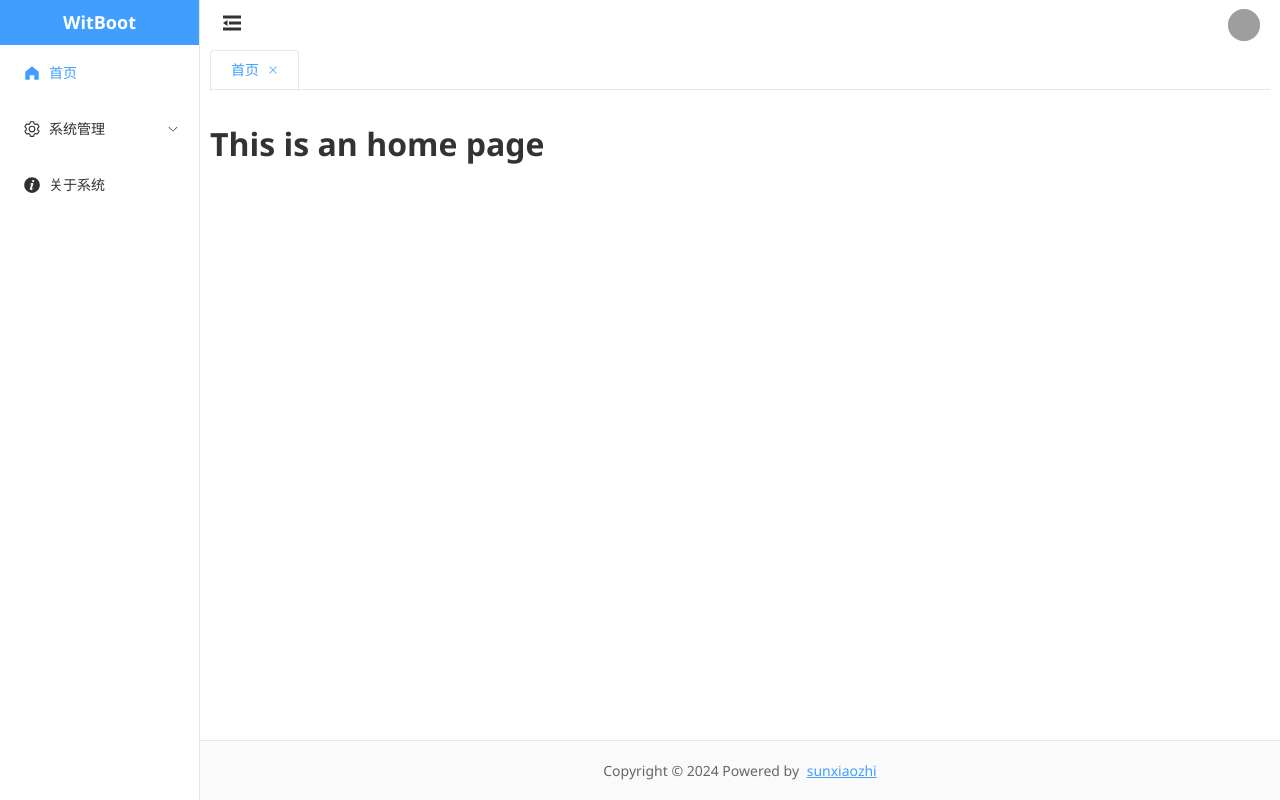
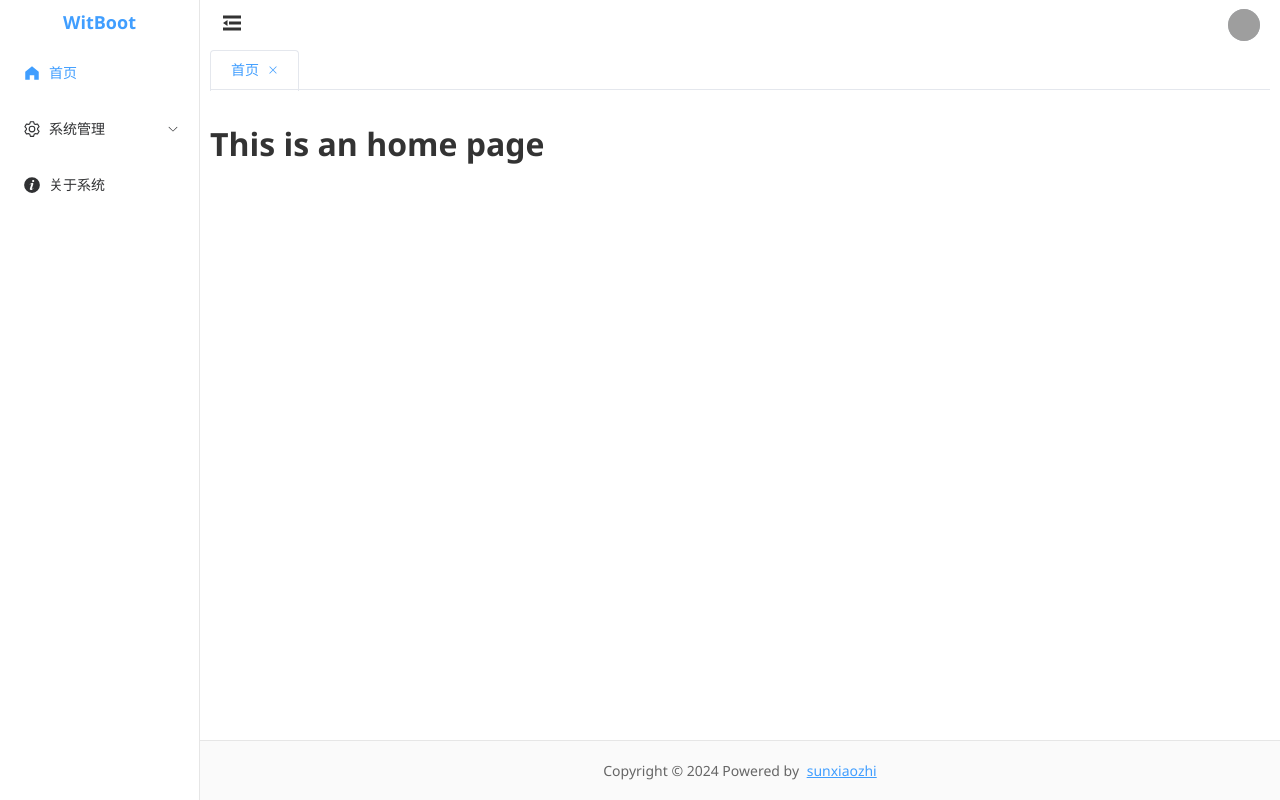
Before and after one commit to sunxiaozhi/WitBoot, a Vue app in the folder witboot-web/: page /home in a window 1280 px wide. Built offline with nearby package versions, Linux system fonts and the light colour scheme; sample sign-in values are in the browser's storage; grey boxes are pictures that could not be loaded.

Commit message:
调整logo颜色

```diff
--- a/witboot-web/src/components/CommonAside.vue
+++ b/witboot-web/src/components/CommonAside.vue
@@ -54,7 +54,6 @@
 <script setup lang="ts">
 import { computed } from 'vue'
 import { useRoute, useRouter } from 'vue-router'
-import { storeToRefs } from 'pinia'
 import { useMenuCollapseStore } from '@/stores/menuCollapseStore'
 import { useMenuTabsStore } from '@/stores/menuTabsStore'
 import {
@@ -129,10 +128,9 @@ const handleSelect = (path: string) => {
   display: flex;
   align-items: center;
   justify-content: center;
-  background: #409eff;
 
   h3 {
-    color: #fff;
+    color: #409eff;
     margin: 0;
     font-size: 18px;
     font-weight: bold;
```
